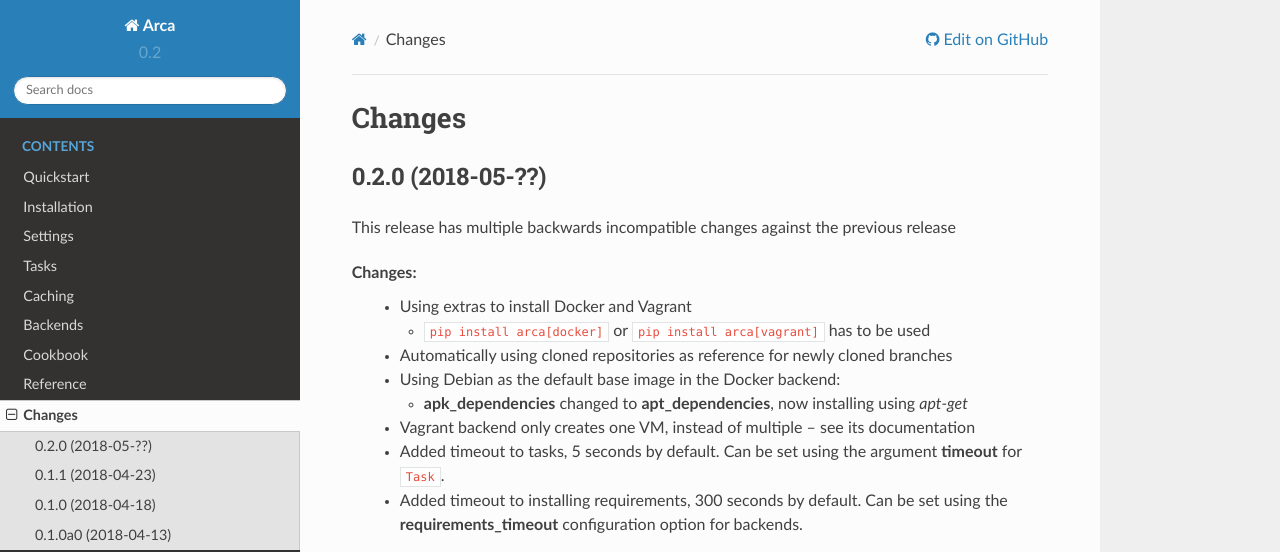
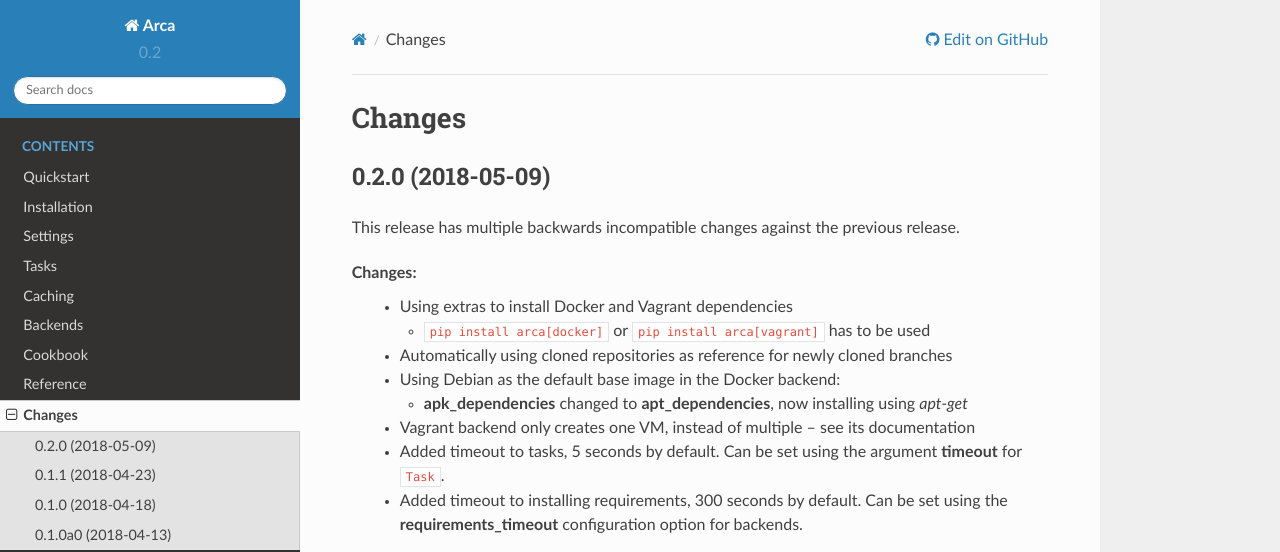
Before and after one commit to pyvec/arca, a Sphinx documentation site: the page built from docs/changes.rst, in a window 1280 px wide and 1117 px high. Shown: the top 552 px of the window. Built offline with Sphinx 7.4.7 and the Read the Docs theme 2.0.0, drawn with Linux system fonts in a browser that asks for light colours.

Commit message:
Updated changelog

```diff
--- a/docs/changes.rst
+++ b/docs/changes.rst
@@ -1,13 +1,13 @@
 Changes
 =======
 
-0.2.0 (2018-05-??)
+0.2.0 (2018-05-09)
 ******************
 
-This release has multiple backwards incompatible changes against the previous release
+This release has multiple backwards incompatible changes against the previous release.
 
 Changes:
-  * Using extras to install Docker and Vagrant
+  * Using extras to install Docker and Vagrant dependencies
 
     * ``pip install arca[docker]`` or ``pip install arca[vagrant]`` has to be used
 
```
